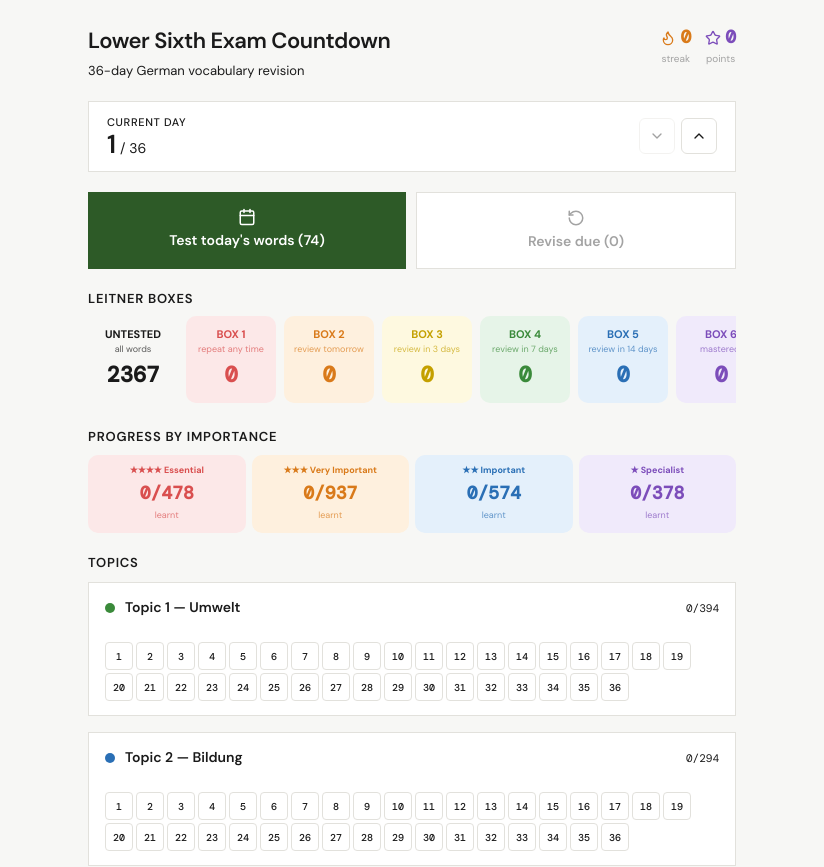
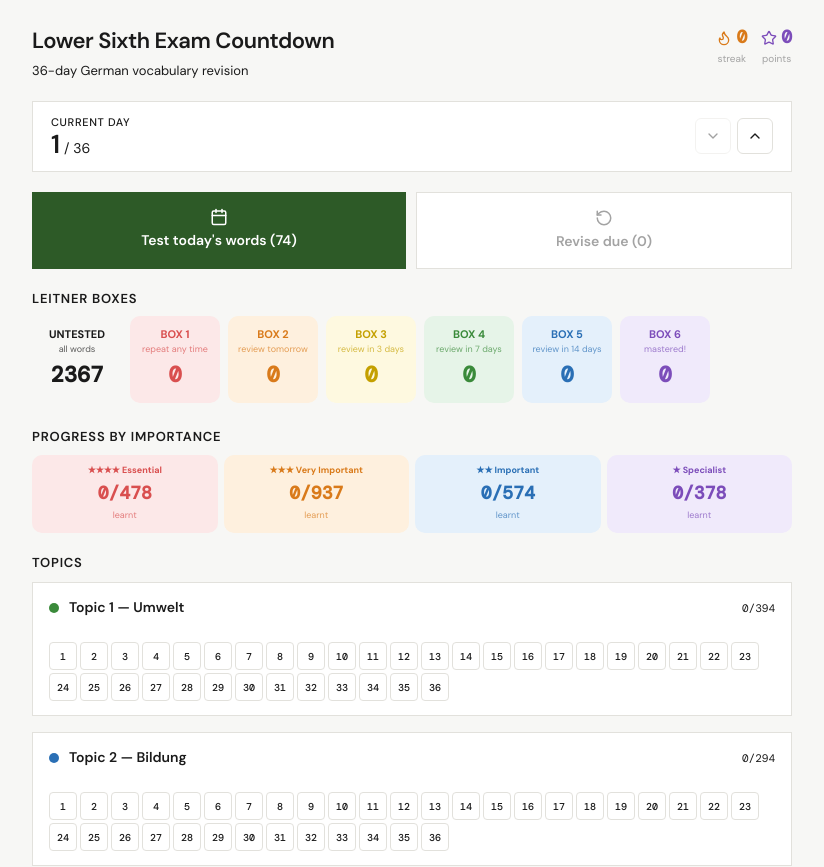
Before and after one commit to tcrainer/40dtoL6, a React (Vite) app: page / in a window 1280 px wide. Shown: the top 867 px of the page, without its empty margins (228-1052 px from the left). Built offline with nearby package versions, Linux system fonts and the light colour scheme.

Commit message:
Update index.css

```diff
--- a/src/index.css
+++ b/src/index.css
@@ -57,9 +57,9 @@ body {
 }
 
 #root {
-  max-width: 680px;
+  max-width: 800px;
   margin: 0 auto;
-  padding: 0 16px;
+  padding: 0 20px;
   min-height: 100dvh;
 }
 
```
